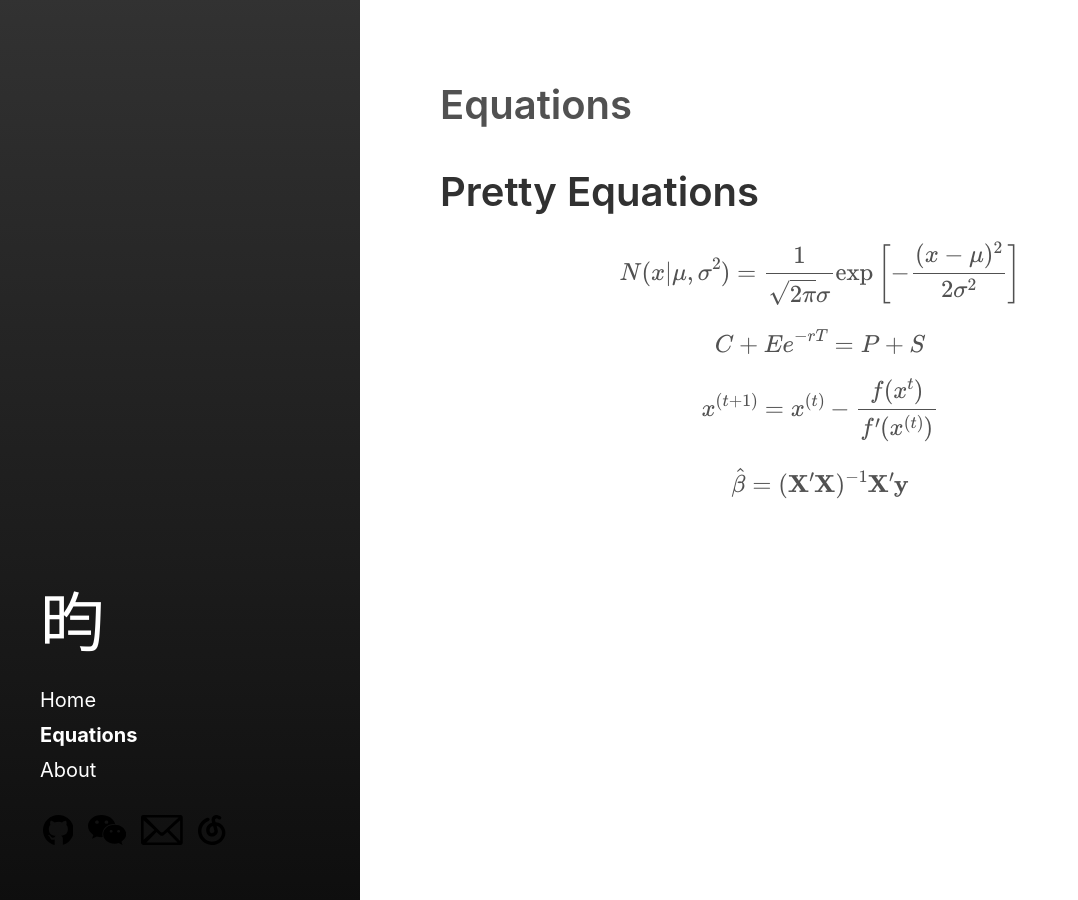
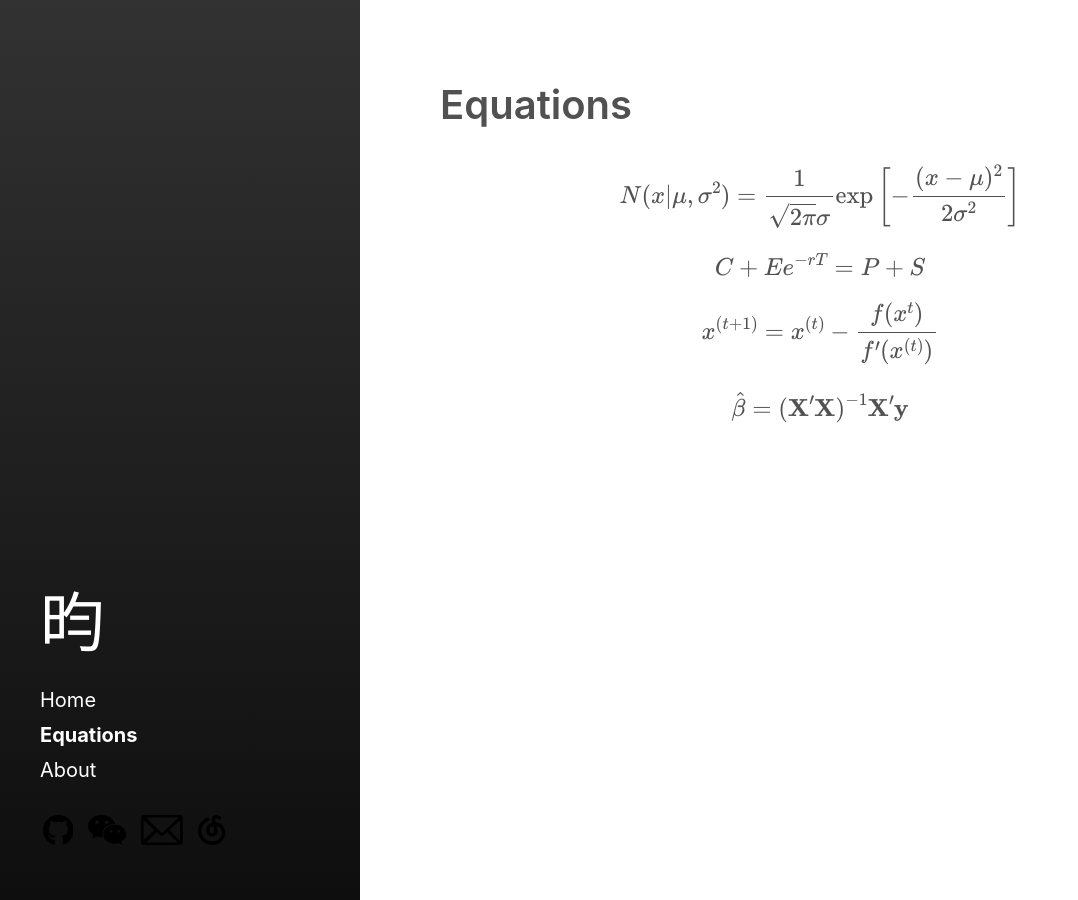
Before and after one commit to claude9493/claude9493.github.io, a Jekyll site: the page built from Equations.md, in a window 1280 px wide. Shown: the whole page, without its empty margins (0-1078 px from the left). Built offline with Jekyll 4.4.1, drawn with Linux system fonts in a browser that asks for light colours; formulas are drawn with MathJax 3.

Commit message:
Update Equations.md

```diff
--- a/Equations.md
+++ b/Equations.md
@@ -5,8 +5,6 @@ sidebar_link: true
 ---
 
 <script type="text/javascript" async src="https://cdn.mathjax.org/mathjax/latest/MathJax.js?config=TeX-MML-AM_CHTML"> </script>
-
-# Pretty Equations
 
 $$
 N(x|\mu,\sigma^2) = \frac{1}{\sqrt{2\pi}\sigma}\text{exp}\left[-\frac{(x-\mu)^2}{2\sigma^2} \right]
```
